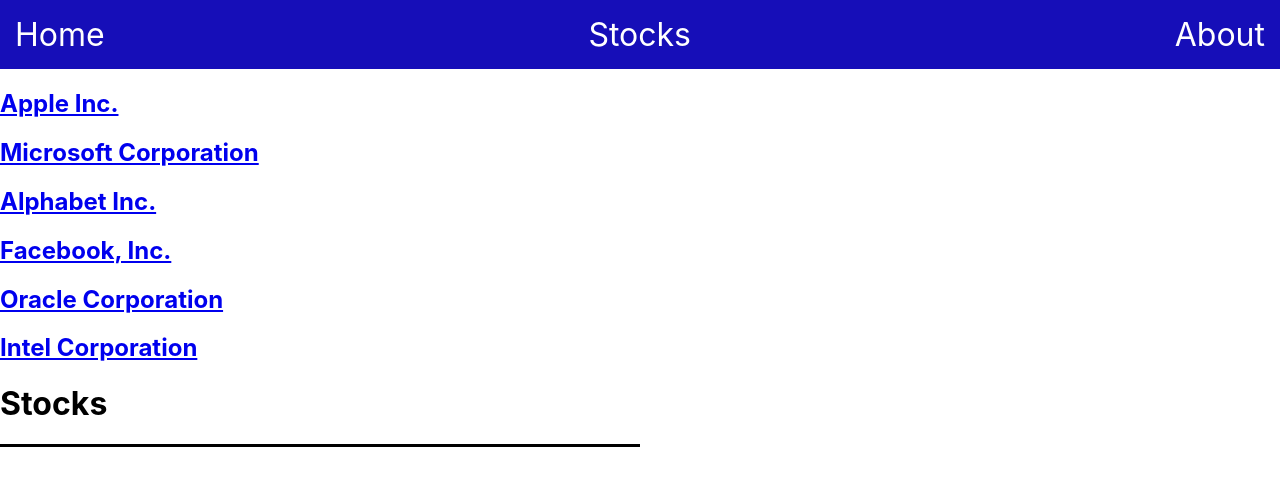
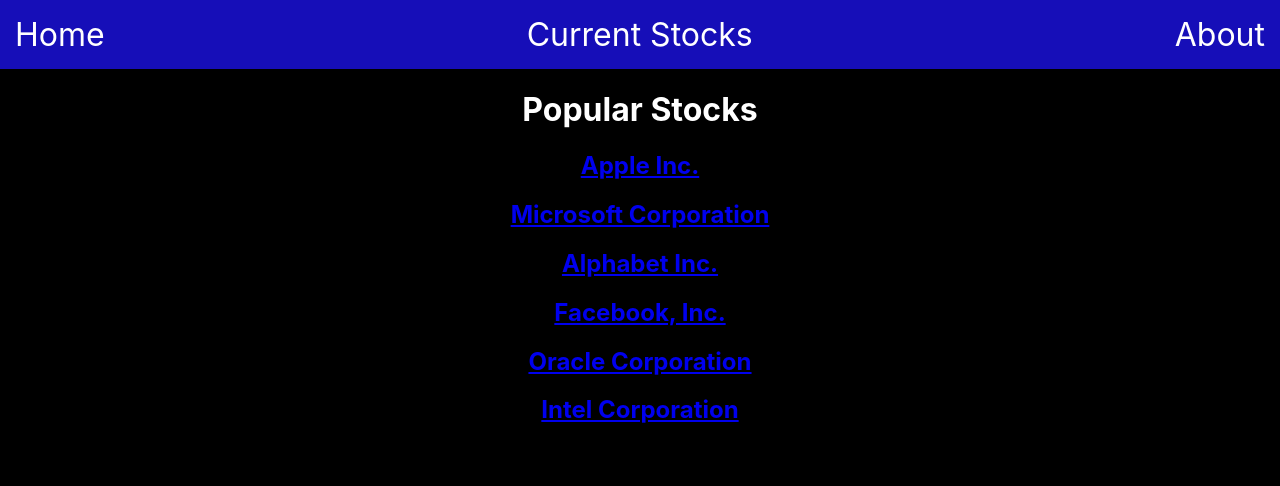
Before and after one commit to Dejac01/router-stock-app, a React (Create React App) app: page / in a window 1280 px wide. Shown: the top 486 px of the page. Built offline with nearby package versions, Linux system fonts and the light colour scheme.

Commit message:
StockApp

```diff
--- a/src/App.css
+++ b/src/App.css
@@ -5,6 +5,10 @@
 .App-logo {
   height: 40vmin;
   pointer-events: none;
+}
+
+body{
+  background-color: black;
 }
 
 @media (prefers-reduced-motion: no-preference) {
@@ -57,7 +61,7 @@
   justify-content: space-between;
   padding-left: 3em;
   padding-right: 3em;
-  border-bottom: solid black;
+  /* border-bottom: solid black; */
   height: 48px;
 }
 
@@ -66,16 +70,39 @@
   justify-content: space-between;
   padding-left: 4em;
   padding-right: 4em;
+  color: white;
 }
 
 .stocks{
-  width: 50%;
+  width:  35%;
   text-align: left;
   border-bottom: solid black;
+  font-size: larger;
+  color: white;
+}
+
+.stocks2{
+  text-align: center;
 }
 
 
 .price  {
-  text-align: left;
+  text-align: right;
+  color: white;
   /* text-decoration: none; */
 }
+
+.h1{
+  color: white;
+}
+
+.h3{
+  text-decoration: underline;
+  color: white;
+  text-align: center
+ }
+ .p1{
+  text-decoration: underline;
+  color: white;
+  text-align: center
+ }
--- a/src/components/About.jsx
+++ b/src/components/About.jsx
@@ -3,7 +3,8 @@ import React from 'react'
 function About() {
   return (
     <div>
-   <h1>Checkout the stocks page to review stock prices and data!  </h1>
+   <h1 className='h1'>Checkout the stocks page to review stock prices and data!  </h1>
+   <img className='image1' src="https://thumbs.gfycat.com/BabyishBetterHammerheadbird-size_restricted.gif" alt="React Image" />
     </div>
   )
 }
--- a/src/components/Dashboard.jsx
+++ b/src/components/Dashboard.jsx
@@ -35,9 +35,12 @@ const stockList = stocks.map((element, key) =>{
   return (
     <div>
                   <div>
-                    <h1>Current Stock List</h1>
+                    <h1 className='h1'>Current Stock List</h1>
                   </div>
                   <div className="table">
+                  <h3 className='h3'>Company</h3>
+                    <h3 className='p1'>Price</h3>
+                    <h3 className='h3'>Symbol</h3>
                    </div>
                    {stockList}
 
--- a/src/components/Nav.jsx
+++ b/src/components/Nav.jsx
@@ -9,7 +9,7 @@ import {Link} from 'react-router-dom'
         <div>Home</div>
       </Link>
       <Link to="/Stocks">
-        <div>Stocks</div>
+        <div>Current Stocks</div>
       </Link>
       <Link to="/About">
         <div>About</div>
--- a/src/components/Stocks.jsx
+++ b/src/components/Stocks.jsx
@@ -13,7 +13,8 @@ import { Link } from "react-router-dom";
   ]
 
   return (
-    <div className="stocks">
+    <div className="stocks2">
+      <h1 className='h1'>Popular Stocks</h1>
       {stocks.map((coin,key) => {
         const { name, symbol } = coin;
 
@@ -24,7 +25,7 @@ import { Link } from "react-router-dom";
         );
       })}
 
-<h1>Stocks</h1>
+
 
 </div>
   );
```
